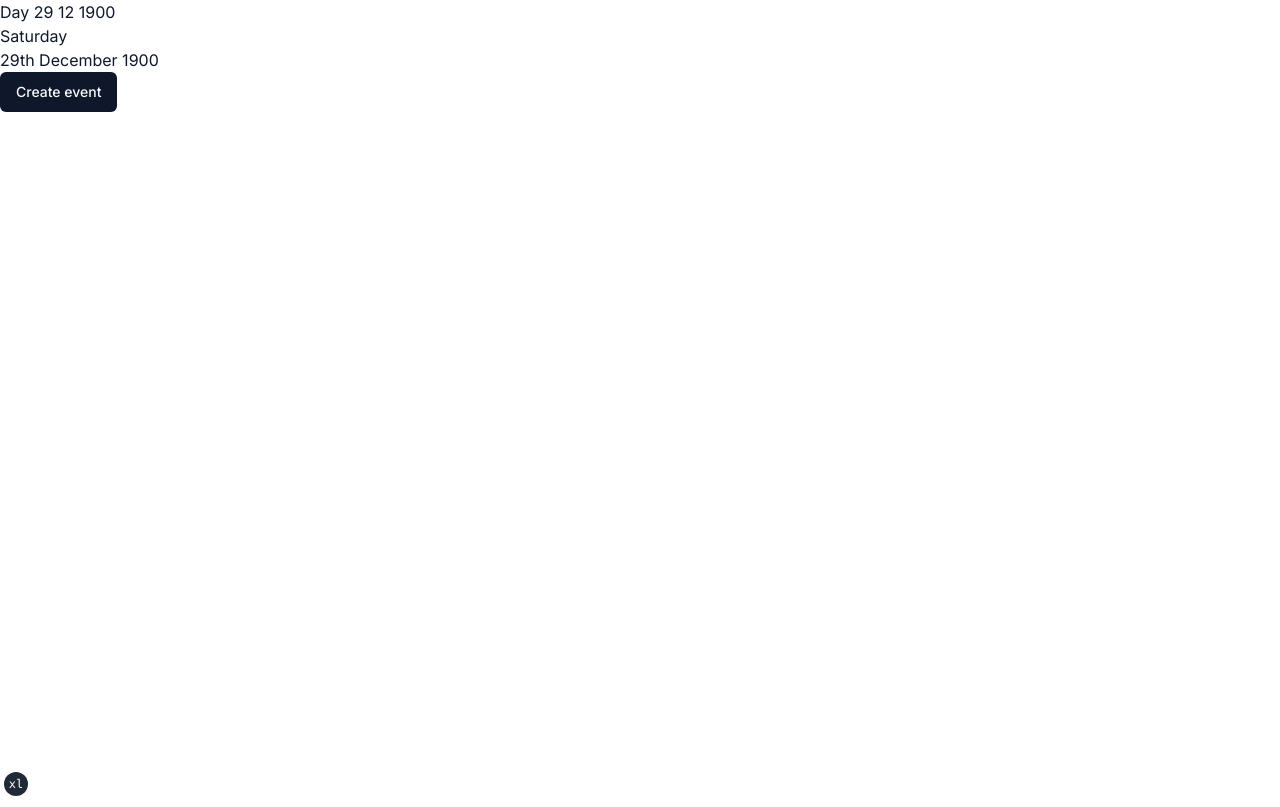
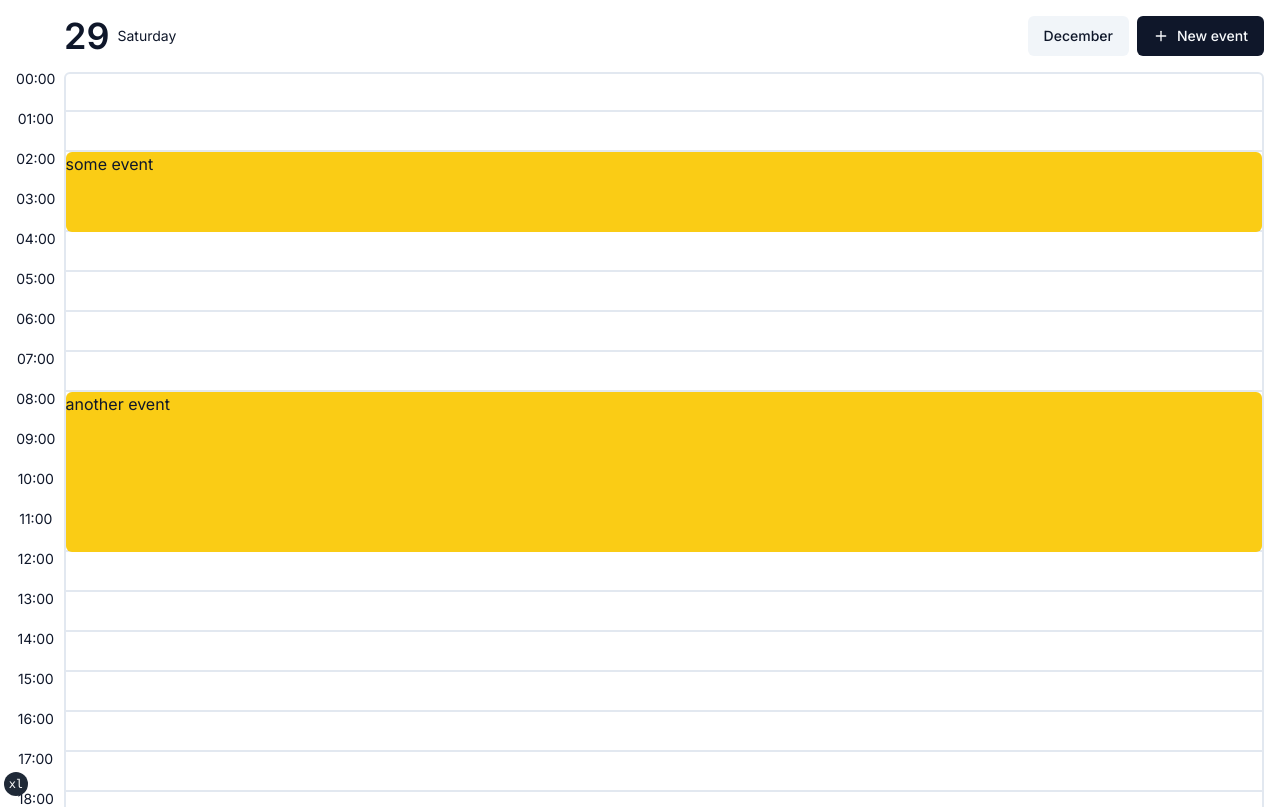
Before and after one commit to tristandubbeld/kalender, a Next.js app: page /1900/12/29 in a window 1280 px wide. Shown: the top 807 px of the page. Built offline with nearby package versions, Linux system fonts and the light colour scheme.

Commit message:
Add UI for the day page

```diff
--- a/app/[year]/[month]/[day]/page.tsx
+++ b/app/[year]/[month]/[day]/page.tsx
@@ -1,8 +1,50 @@
+import { VariantProps, cva } from "class-variance-authority";
 import formatDate from "date-fns/format";
+import { Plus } from "lucide-react";
 
+import { HOURS } from "@/lib/constants";
 import { Button } from "@/components/ui/button";
 import { Dialog, DialogTrigger } from "@/components/ui/dialog";
 import { CreateEventDialog } from "@/components/CreateEventDialog";
+
+const timeSlotVariants = cva("border-l-2 border-r-2 border-b-2", {
+  variants: {
+    position: {
+      top: "border-t-2 rounded-t-md",
+      bottom: "rounded-b-md",
+    },
+  },
+});
+
+type TimeSlotProps = VariantProps<typeof timeSlotVariants>;
+
+export const TimeSlot = ({ position }: TimeSlotProps) => {
+  return (
+    <div className={timeSlotVariants({ position })}>
+      <button
+        className="h-full w-full"
+        // onClick={() => {
+        //   console.log("click");
+        // }}
+      >
+        {/* TODO: visuallyhidden text? */}
+      </button>
+    </div>
+  );
+};
+
+type DayRowProps = Pick<React.ComponentProps<typeof TimeSlot>, "position"> & {
+  time?: string;
+};
+
+const DayRow = ({ time = "00:00", position }: DayRowProps) => {
+  return (
+    <>
+      <div className="pr-2 text-center text-sm leading-none">{time}</div>
+      <TimeSlot position={position} />
+    </>
+  );
+};
 
 export default function DayPage({
   params,
@@ -11,22 +53,65 @@ export default function DayPage({
 }) {
   const monthIndex = params.month - 1; // Date months are zero based
   const date = new Date(params.year, monthIndex, params.day);
-  const dayName = formatDate(date, "EEEE");
-  const dateName = formatDate(date, "do MMMM yyyy");
+  const dateName = formatDate(date, "EEEE MMMM do");
+  const dateNumber = formatDate(date, "d");
+  const month = formatDate(date, "MMMM");
+  const weekDay = formatDate(date, "EEEE");
 
   return (
-    <div>
-      <h1>
-        Day {params.day} {params.month} {params.year}
-      </h1>
-      <div>{dayName}</div>
-      <div>{dateName}</div>
-      <Dialog>
-        <DialogTrigger asChild>
-          <Button>Create event</Button>
-        </DialogTrigger>
-        <CreateEventDialog dateName={dateName} />
-      </Dialog>
+    <div className="flex flex-col p-4">
+      <div className="ml-12 flex items-center justify-between">
+        <div className="flex items-center">
+          <h1 className="rounded-md text-4xl font-semibold">{dateNumber}</h1>
+          <div className="w-2" />
+          <span className="text-sm">{weekDay}</span>
+        </div>
+        <div className="flex justify-end">
+          <Button variant="secondary">{month}</Button>
+
+          <div className="w-2" />
+
+          <Dialog>
+            <DialogTrigger asChild>
+              <Button>
+                <Plus className="mr-2 h-4 w-4" />
+                New event
+              </Button>
+            </DialogTrigger>
+            <CreateEventDialog dateName={dateName} />
+          </Dialog>
+        </div>
+      </div>
+
+      <div className="h-4" />
+
+      <div className="flex w-full flex-col">
+        <div className="relative grid auto-rows-cal-lg grid-cols-cal-day">
+          {HOURS.map((time, index) => {
+            const position =
+              index === 0
+                ? "top"
+                : index === HOURS.length - 1
+                ? "bottom"
+                : undefined;
+
+            return <DayRow key={time} time={time} position={position} />;
+          })}
+
+          {/* TODO: events */}
+          <div className="absolute col-start-2 row-start-3 row-end-5 h-full w-full px-0.5 ">
+            <div className="h-full w-full rounded-md bg-yellow-400">
+              some event
+            </div>
+          </div>
+
+          <div className="absolute col-start-2 row-start-9 row-end-13 h-full w-full px-0.5 ">
+            <div className="h-full w-full rounded-md bg-yellow-400">
+              another event
+            </div>
+          </div>
+        </div>
+      </div>
     </div>
   );
 }
--- a/tailwind.config.js
+++ b/tailwind.config.js
@@ -1,4 +1,4 @@
-const { fontFamily } = require("tailwindcss/defaultTheme")
+const { fontFamily } = require("tailwindcss/defaultTheme");
 
 /** @type {import('tailwindcss').Config} */
 module.exports = {
@@ -70,7 +70,61 @@ module.exports = {
         "accordion-down": "accordion-down 0.2s ease-out",
         "accordion-up": "accordion-up 0.2s ease-out",
       },
+      gridTemplateColumns: {
+        "cal-day": "min-content 1fr",
+      },
+      gridAutoRows: {
+        "cal-sm": "2rem",
+        "cal-lg": "2.5rem",
+      },
+      /**
+       * Extend the grid row start utility with our custom values because
+       * tailwind lacks these utilities by default. We need to go up to 23 because
+       * of the times.
+       */
+      gridRowStart: {
+        8: "8",
+        9: "9",
+        10: "10",
+        11: "11",
+        12: "12",
+        13: "13",
+        14: "14",
+        15: "15",
+        16: "16",
+        17: "17",
+        18: "18",
+        19: "19",
+        20: "20",
+        21: "21",
+        22: "22",
+        23: "23",
+      },
+      /**
+       * Extend the grid row end utility with our custom values because
+       * tailwind lacks these utilities by default. We need to go up to 24 because
+       * of the times.
+       */
+      gridRowEnd: {
+        8: "8",
+        9: "9",
+        10: "10",
+        11: "11",
+        12: "12",
+        13: "13",
+        14: "14",
+        15: "15",
+        16: "16",
+        17: "17",
+        18: "18",
+        19: "19",
+        20: "20",
+        21: "21",
+        22: "22",
+        23: "23",
+        24: "24",
+      },
     },
   },
   plugins: [require("tailwindcss-animate")],
-}
+};
```
